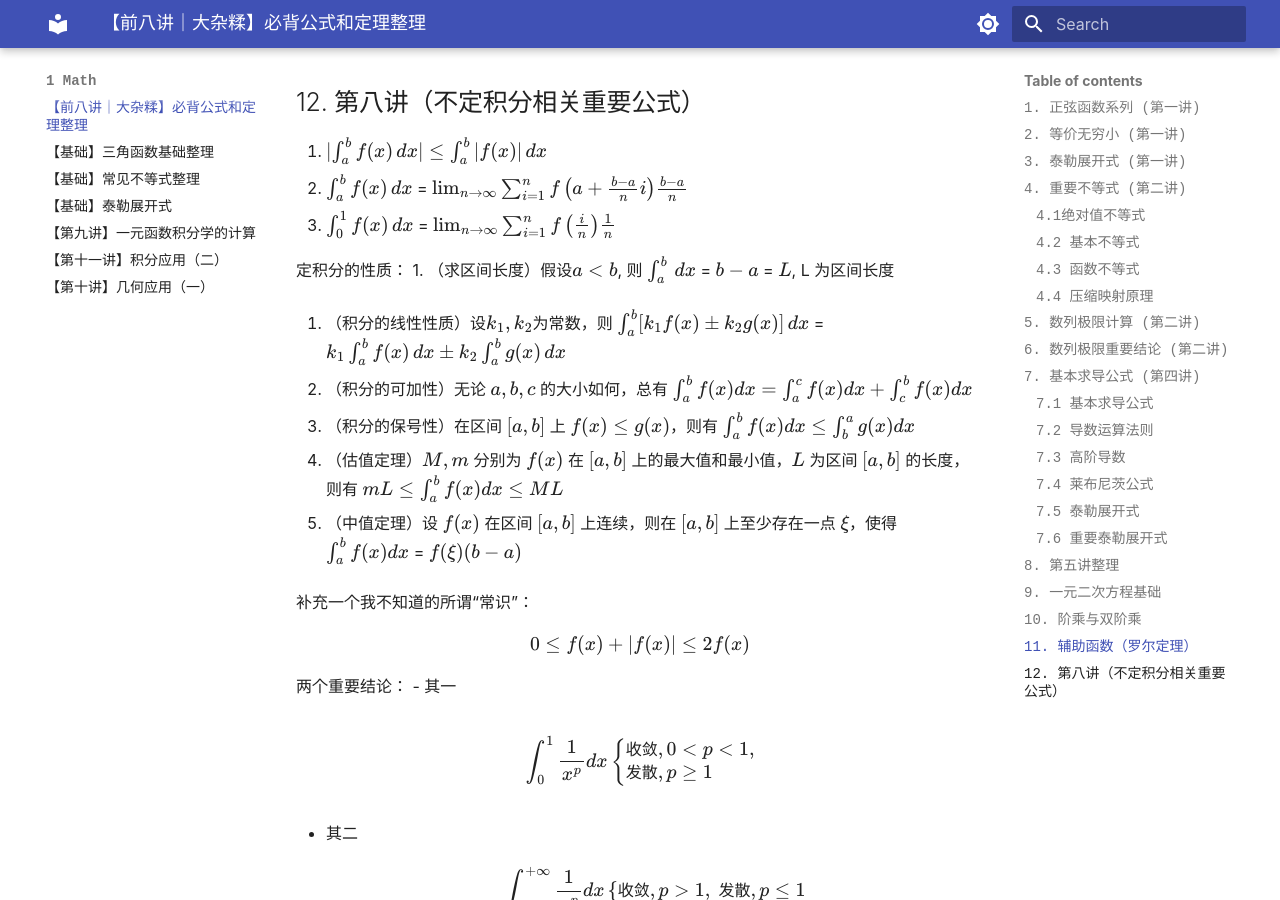
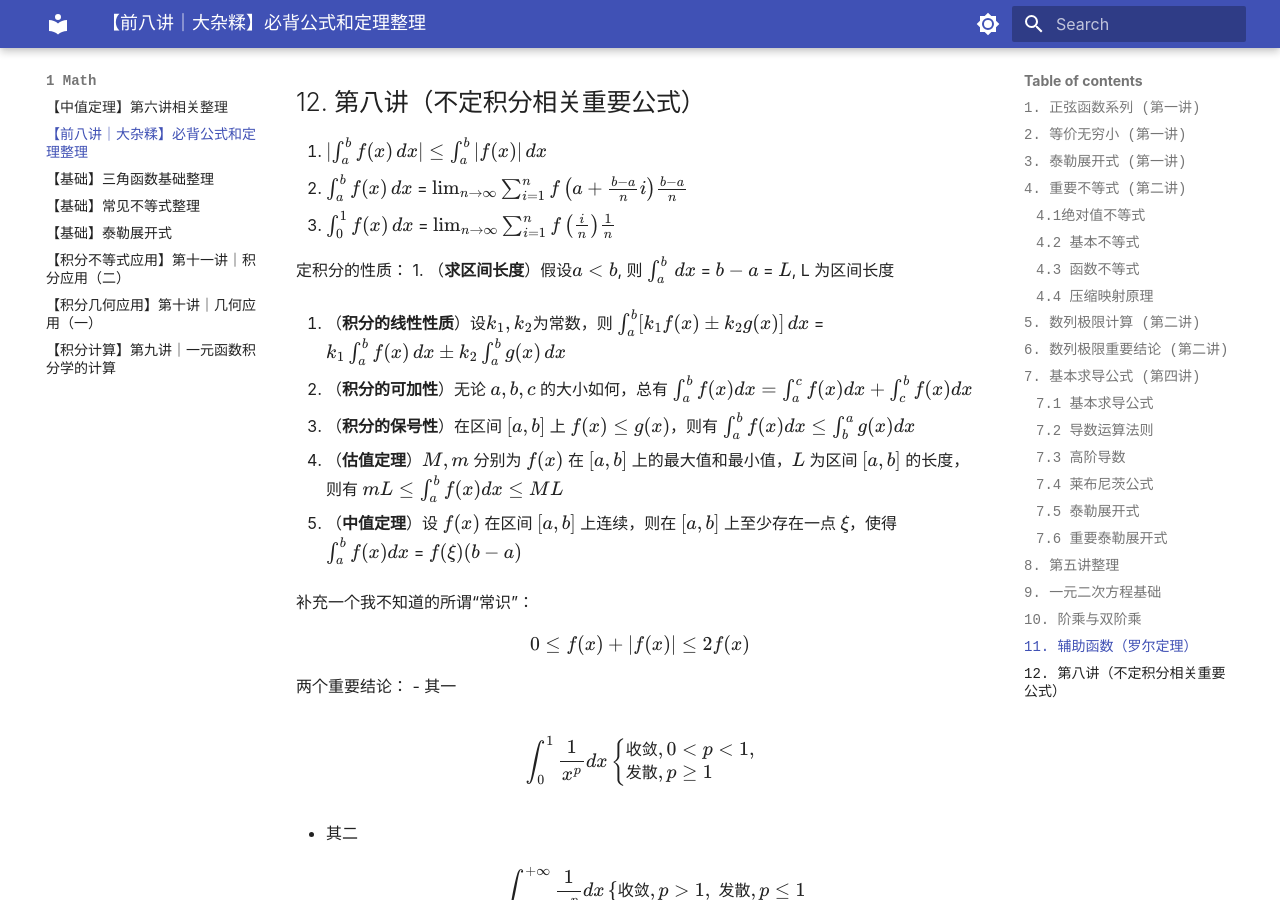
Before and after one commit to syiooo/syiooo.github.io, an MkDocs documentation site: the page built from docs/1_Math/【前八讲｜大杂糅】必背公式和定理整理.md, in a window 1280 px wide and 900 px high, scrolled down 8315 px. Built offline with MkDocs 1.6.1 and Material for MkDocs 9.7.7, drawn with Linux system fonts in a browser that asks for light colours; comment, search, counter and statistics services are not loaded.

Commit message:
更新十一讲的整理

```diff
--- a/docs/1_Math/【前八讲｜大杂糅】必背公式和定理整理.md
+++ b/docs/1_Math/【前八讲｜大杂糅】必背公式和定理整理.md
@@ -281,17 +281,17 @@ $$
 3. $\int_{0}^1 f(x) \, dx$ = $\lim_{ n \to \infty }\sum_{i=1}^{n} f\left( \frac{i}{n} \right) \frac{1}{n}$
 
 定积分的性质：
-1. （求区间长度）$假设a<b$, 则 $\int_{a}^b \, dx$ = $b-a$ = $L$, L 为区间长度
+1. （**求区间长度**）$假设a<b$, 则 $\int_{a}^b \, dx$ = $b-a$ = $L$, L 为区间长度
 
-2. （积分的线性性质）$设k_{1},k_{2}为常数$，则 $\int_{a}^b[k_{1}f(x)\pm k_{2}g(x)] \, dx$ = $k_{1}\int_{a}^bf{(x)} \, dx\pm k_{2}\int_{a}^b g(x) \, dx$
+2. （**积分的线性性质**）$设k_{1},k_{2}为常数$，则 $\int_{a}^b[k_{1}f(x)\pm k_{2}g(x)] \, dx$ = $k_{1}\int_{a}^bf{(x)} \, dx\pm k_{2}\int_{a}^b g(x) \, dx$
 
-3. （积分的可加性）无论 $a,b,c$ 的大小如何，总有 $\int_{a}^b f(x) dx = \int_{a}^cf(x)dx+ \int_{c}^b f(x) dx$
+3. （**积分的可加性**）无论 $a,b,c$ 的大小如何，总有 $\int_{a}^b f(x) dx = \int_{a}^cf(x)dx+ \int_{c}^b f(x) dx$
 
-4. （积分的保号性）在区间 $[a, b]$ 上 $f(x)\leq g(x)$，则有 $\int_{a}^b f(x) dx \leq \int_{b}^a g(x)dx$
+4. （**积分的保号性**）在区间 $[a, b]$ 上 $f(x)\leq g(x)$，则有 $\int_{a}^b f(x) dx \leq \int_{b}^a g(x)dx$
 
-5. （估值定理）$M, m$ 分别为 $f(x)$ 在 $[a, b]$ 上的最大值和最小值，$L$ 为区间 $[a,b]$ 的长度，则有 $mL\leq \int_{a}^b f(x)dx \leq ML$
+5. （**估值定理**）$M, m$ 分别为 $f(x)$ 在 $[a, b]$ 上的最大值和最小值，$L$ 为区间 $[a,b]$ 的长度，则有 $mL\leq \int_{a}^b f(x)dx \leq ML$
 
-6. （中值定理）设 $f(x)$ 在区间 $[a,b]$ 上连续，则在 $[a,b]$ 上至少存在一点 $\xi$，使得 $\int_{a}^b f(x)dx$ = $f(\xi)(b-a)$
+6. （**中值定理**）设 $f(x)$ 在区间 $[a,b]$ 上连续，则在 $[a,b]$ 上至少存在一点 $\xi$，使得 $\int_{a}^b f(x)dx$ = $f(\xi)(b-a)$
 
 
 补充一个我不知道的所谓“常识”：
```
Also changed, not shown: docs/1_Math/【中值定理】第六讲相关整理.md (added, +71 -0 lines), docs/1_Math/【基础】泰勒展开式.md (+2 -1 lines), docs/1_Math/【积分不等式应用】第十一讲｜积分应用（二）.md (added, +73 -0 lines), docs/1_Math/【第十一讲】积分应用（二）.md (deleted, +0 -14 lines), docs/.obsidian/graph.json, docs/.obsidian/workspace.json, docs/1_Math/【积分几何应用】第十讲｜几何应用（一）.md (renamed from docs/1_Math/【第十讲】几何应用（一）.md), docs/1_Math/【积分计算】第九讲｜一元函数积分学的计算.md (renamed from docs/1_Math/【第九讲】一元函数积分学的计算.md).
